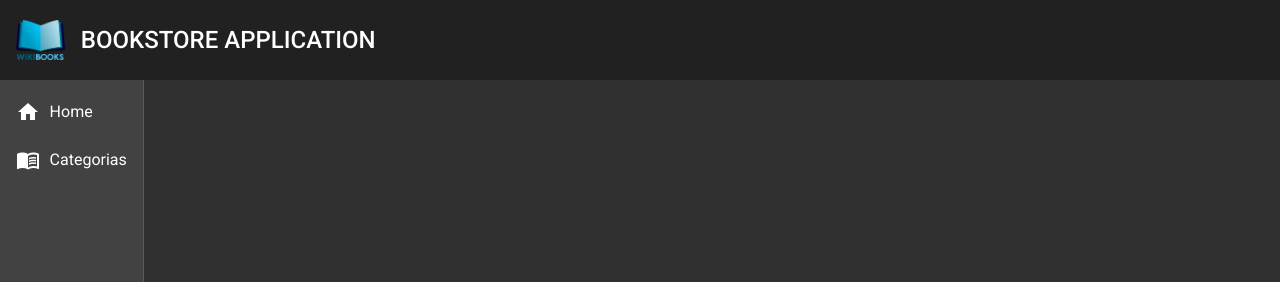
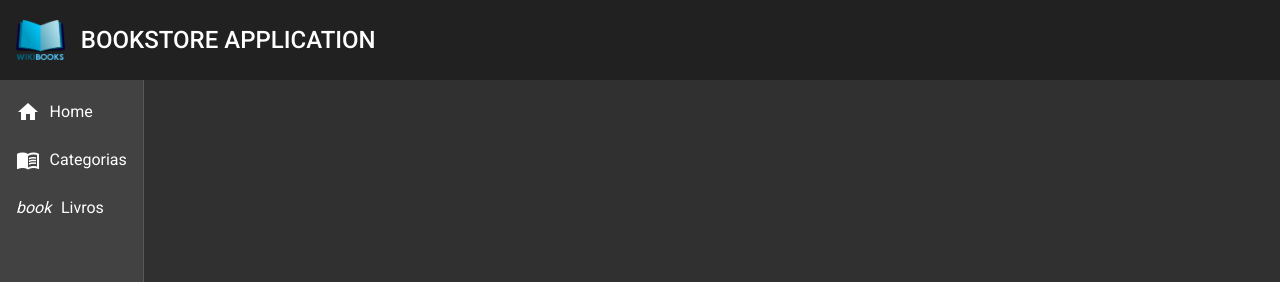
Before and after one commit to adsadilson/bookstore-front, an Angular app: page / in a window 1280 px wide. Shown: the top 282 px of the page. Built offline with nearby package versions, Linux system fonts and the light colour scheme.

Commit message:
Projeto refatorado

```diff
--- a/src/app/components/template/nav/nav.component.html
+++ b/src/app/components/template/nav/nav.component.html
@@ -9,6 +9,10 @@
         <i class="material-icons">menu_book</i>
         Categorias
       </a>
+      <a mat-list-item>
+        <i class="material-iconsg">book</i>
+        Livros
+      </a>
     </mat-nav-list>
   </mat-sidenav>
 
```
